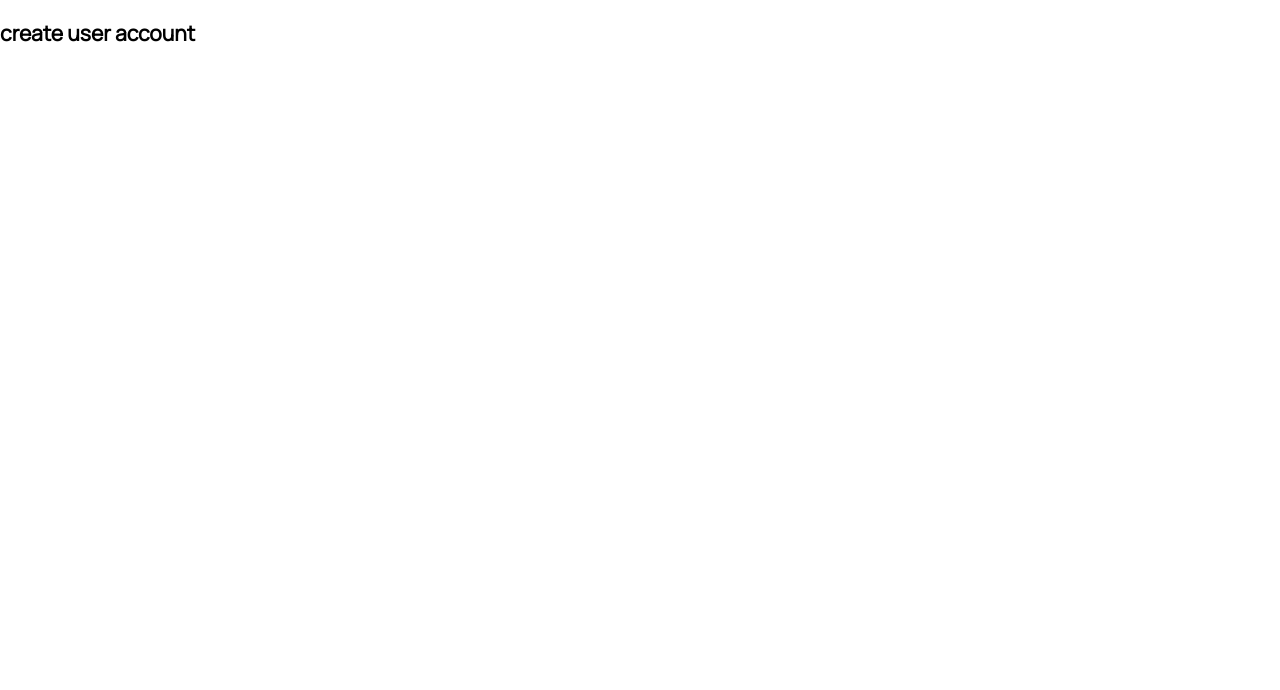
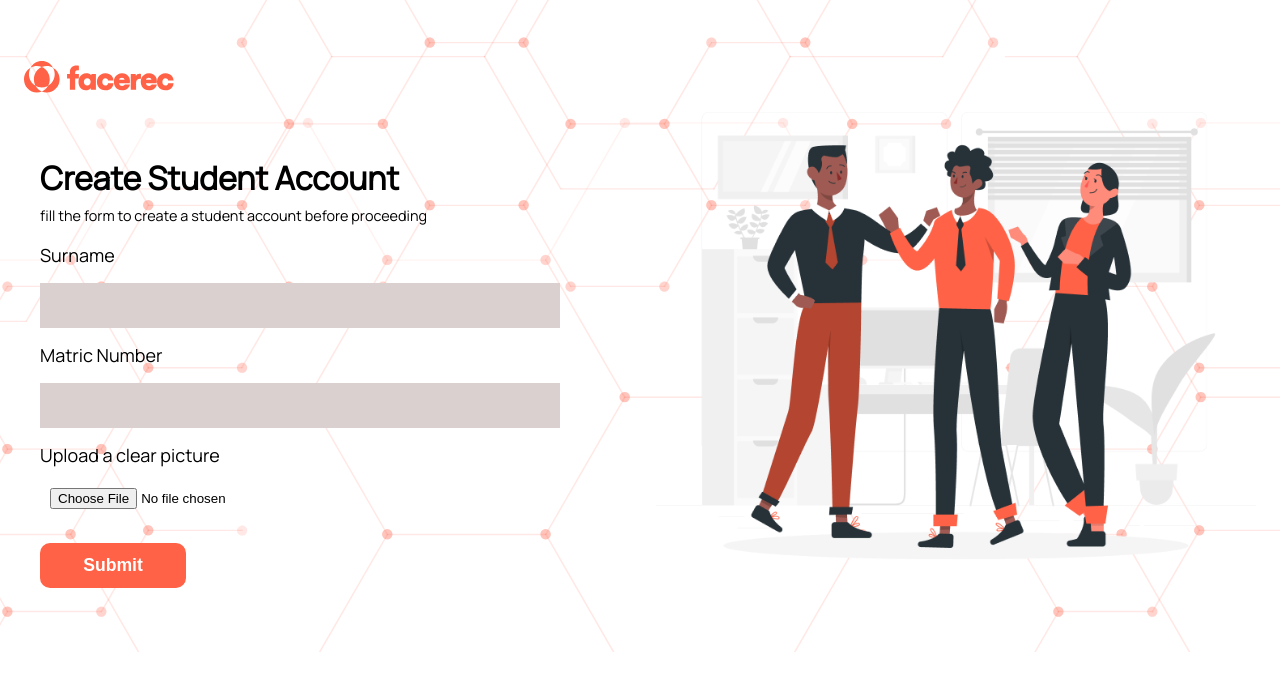
Before and after one commit to Zechariah-dev/Facerec, a React (Create React App) app: page /signup in a window 1280 px wide. Shown: the top 690 px of the page. Built offline with nearby package versions, Linux system fonts and the light colour scheme.

Commit message:
testing...

```diff
--- a/src/components/CreateStudent/index.js
+++ b/src/components/CreateStudent/index.js
@@ -1,9 +1,157 @@
-import React from 'react';
+import React, { useState } from 'react';
+import { useHistory } from 'react-router-dom';
+import Container from '@material-ui/core/Container';
+import Grid from '@material-ui/core/Grid';
+import Typography from '@material-ui/core/Typography';
+import { makeStyles } from '@material-ui/styles';
+import Form from 'form-data';
+import axios from 'axios';
 
-export default function createStudent() {
+// components
+import Navbar from '../Navbar';
+
+// images
+import onBoardingImage from '../../assets/images/onboarding.png';
+import Bg1 from '../../assets/images/Bg_1.svg';
+
+// styles
+const useStyles = makeStyles((theme) => ({
+  root: {
+    backgroundImage: `url(${Bg1})`,
+    backgroundPosition: 'top right 120%',
+    backgroundSize: 'unset',
+    backgroundRepeat: 'no-repeate',
+  },
+  input: {
+    color: 'gray',
+    width: '100%',
+    maxWidth: '500px',
+    border: 'none',
+    height: '35px',
+    margin: '15px 0',
+    display: 'block',
+    outline: 'none',
+    padding: '5px 10px',
+    background: '#dbd0d0',
+  },
+  fileInput: {
+    border: 'none',
+    height: '35px',
+    margin: '15px 0',
+    display: 'block',
+    outline: 'none',
+    padding: '5px 10px',
+  },
+  form: {
+    display: 'flex',
+    flexDirection: 'column',
+  },
+  btn: {
+    backgroundColor: theme.palette.primary.main,
+    width: '146px',
+    padding: '12px',
+    textTransform: 'none',
+    fontSize: '1.1rem',
+    fontWeight: '700',
+    color: theme.palette.common.white,
+    borderRadius: '10px',
+    border: 'none',
+    '&:hover': {
+      backgroundColor: theme.palette.primary.light,
+    },
+  },
+  heading: {
+    fontWeight: 600,
+    fontSize: '2rem',
+    marginBottom: '0.5rem',
+  },
+  body: {
+    marginBottom: '1rem',
+    fontSize: '0.9rem',
+  },
+}));
+
+export default function CreateStudent() {
+  const classes = useStyles();
+
+  const history = useHistory();
+
+  const [matricNumber, setMatricNumber] = useState('');
+  const [surname, setSurname] = useState('');
+  const [image, setImage] = useState(null);
+
+  const handleSubmit = (e) => {
+    e.preventDefault();
+
+    const form = new Form();
+
+    form.append('surname', surname);
+    form.append('matric_number', matricNumber);
+    form.append('image', image);
+
+    const config = {
+      'Content-Type': `multipart/form-data; boundary=${form._boundary}`,
+    };
+
+    const heroku_url = 'https://facerec-server.herokuapp.com/students';
+
+    axios
+      .post(heroku_url, form, { headers: config })
+      .then((response) => history.push('/'))
+      .catch((err) => console.error(err));
+  };
+
   return (
-    <div>
-      <h3>create user account</h3>
+    <div className={classes.root}>
+      <Navbar />
+      <Container maxWidth="lg">
+        <Grid container spacing={4}>
+          <Grid item xs={12} md={6}>
+            <div style={{ padding: '3rem 1rem' }}>
+              <Typography variant="h3" className={classes.heading}>
+                Create Student Account
+              </Typography>
+              <Typography variant="body1" className={classes.body}>
+                fill the form to create a student account before proceeding
+              </Typography>
+              <form onSubmit={handleSubmit} className={classes.form}>
+                <label htmlFor="surname">Surname</label>
+                <input
+                  type="text"
+                  name="surname"
+                  id="surname"
+                  onChange={(e) => setSurname(e.target.value)}
+                  className={classes.input}
+                />
+                <label htmlFor="matric_number">Matric Number</label>
+                <input
+                  type="text"
+                  name="matric_number"
+                  id="matric_number"
+                  onChange={(e) => setMatricNumber(e.target.value)}
+                  className={classes.input}
+                />
+                <label htmlFor="image">Upload a clear picture</label>
+                <input
+                  type="file"
+                  name="image"
+                  id="image"
+                  onChange={(e) => setImage(e.target.files[0])}
+                  className={classes.fileInput}
+                />
+                <button type="submit" className={classes.btn}>
+                  Submit
+                </button>
+              </form>
+            </div>
+          </Grid>
+          <Grid item xs={12} md={6}>
+            <div>
+              <img width="100%" src={onBoardingImage} alt="onboarding" />
+            </div>
+          </Grid>
+        </Grid>
+      </Container>
     </div>
-  )
+  );
 }
```
